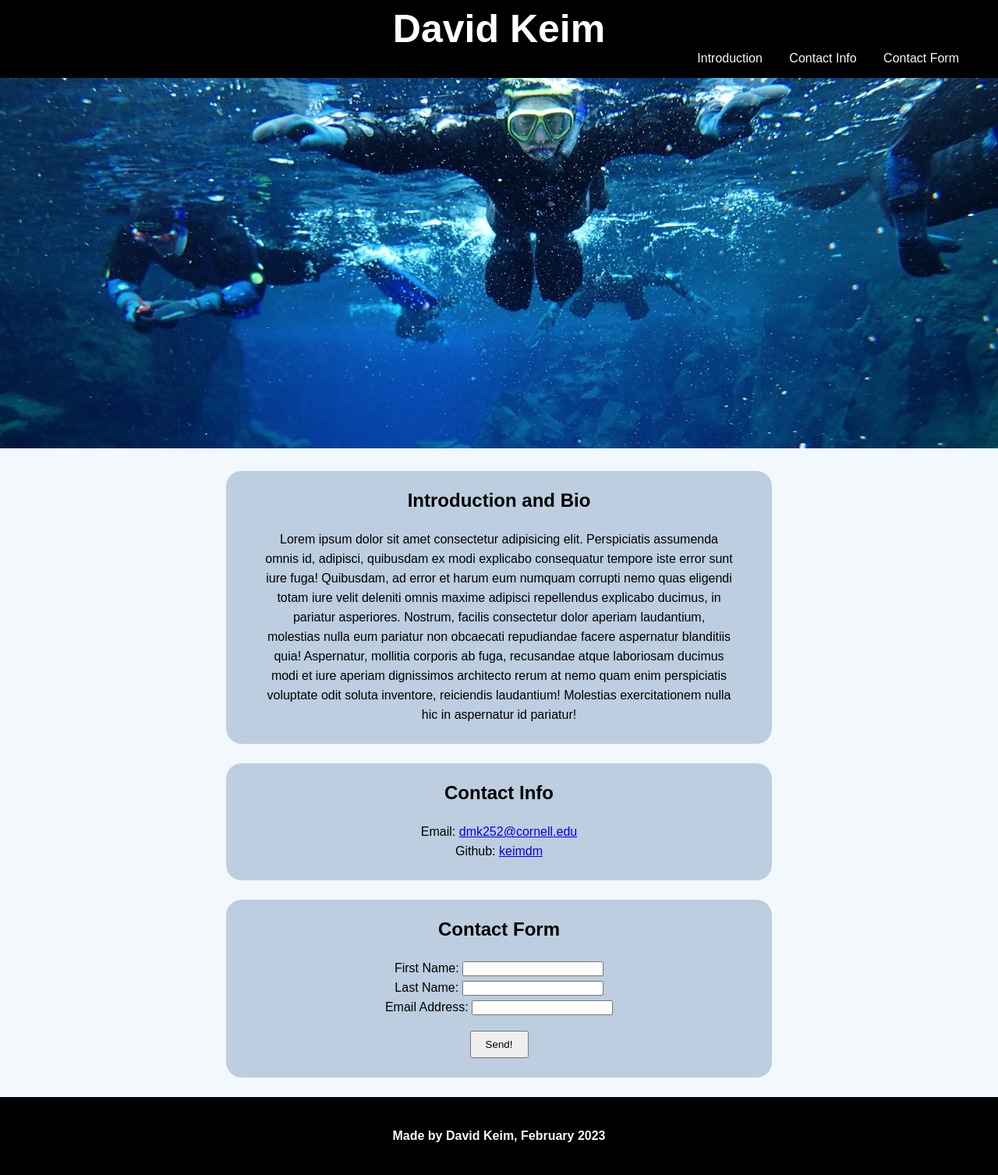
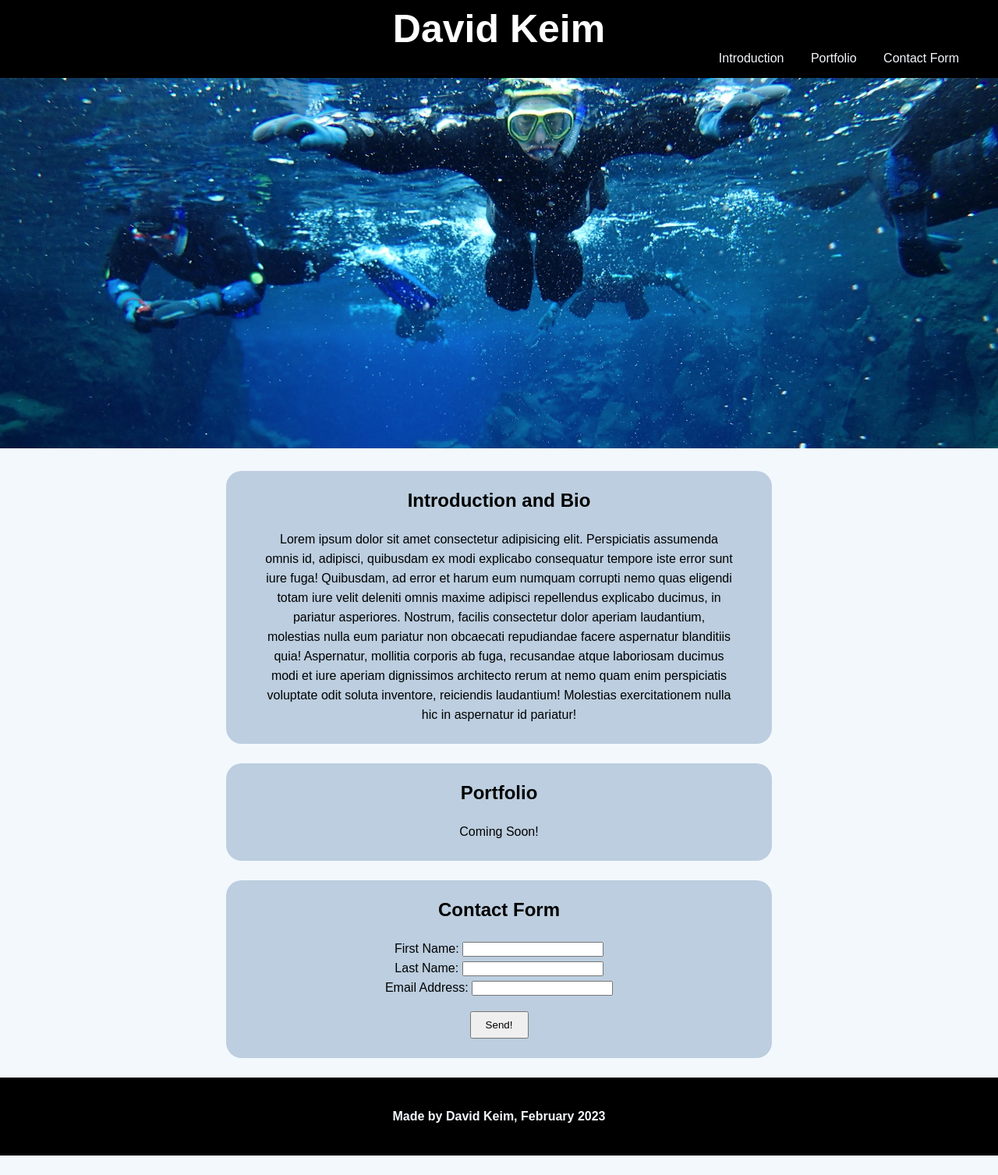
Before and after one commit to keimdm/portfolio-mini-project, a plain HTML site: page index.html in a window 1280 px wide. Shown: the whole page at 78% size. After the commit the page ends 1482 px from the top, so only its background shows below. Drawn offline with Linux system fonts and the light colour scheme.

Commit message:
changed contact info to portfolio

```diff
--- a/assets/style.css
+++ b/assets/style.css
@@ -76,11 +76,6 @@ main h2 {
     font-size: 16px;
 }
 
-article ul li {
-    display: block;
-    line-height: 25px;
-}
-
 .form-input {
     display: block;
     line-height: 25px;
--- a/index.html
+++ b/index.html
@@ -13,7 +13,7 @@
         <nav>
             <ul>
                 <li><a href="#introduction">Introduction</a></li>
-                <li><a href="#contact-info">Contact Info</a></li>
+                <li><a href="#portfolio">Portfolio</a></li>
                 <li><a href="#contact-form">Contact Form</a></li>
             </ul>
         </nav>
@@ -24,12 +24,9 @@
             <h2>Introduction and Bio</h2>
             <p class="paragraph">Lorem ipsum dolor sit amet consectetur adipisicing elit. Perspiciatis assumenda omnis id, adipisci, quibusdam ex modi explicabo consequatur tempore iste error sunt iure fuga! Quibusdam, ad error et harum eum numquam corrupti nemo quas eligendi totam iure velit deleniti omnis maxime adipisci repellendus explicabo ducimus, in pariatur asperiores. Nostrum, facilis consectetur dolor aperiam laudantium, molestias nulla eum pariatur non obcaecati repudiandae facere aspernatur blanditiis quia! Aspernatur, mollitia corporis ab fuga, recusandae atque laboriosam ducimus modi et iure aperiam dignissimos architecto rerum at nemo quam enim perspiciatis voluptate odit soluta inventore, reiciendis laudantium! Molestias exercitationem nulla hic in aspernatur id pariatur!</p>
         </figure>
-        <article id="contact-info" class="card">
-            <h2>Contact Info</h2>
-            <ul>
-                <li>Email: <a href="mailto:dmk252@cornell.edu">dmk252@cornell.edu</a></li>
-                <li>Github: <a href="https://github.com/keimdm">keimdm</a></li>
-            </ul>
+        <article id="portfolio" class="card">
+            <h2>Portfolio</h2>
+            <p class="paragraph">Coming Soon!</p>
         </article>
         <form id="contact-form" class="card">
             <h2>Contact Form</h2>
```
